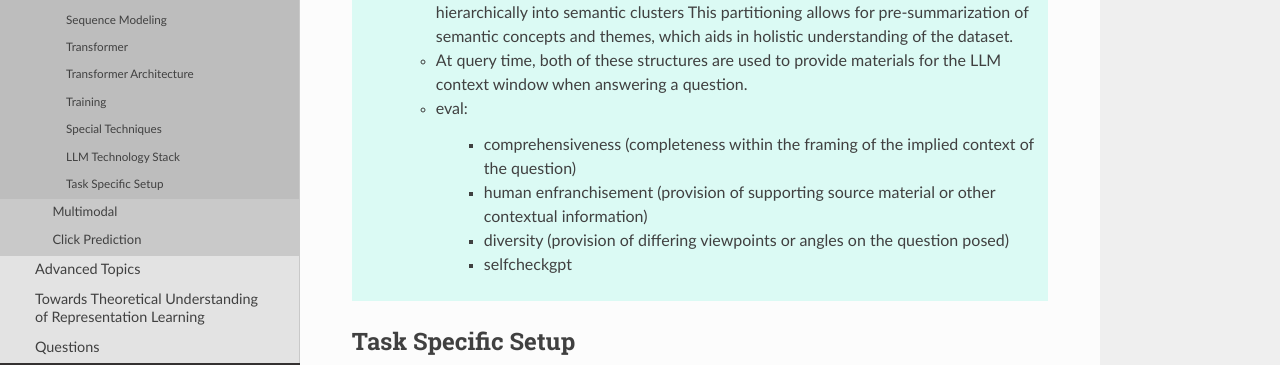
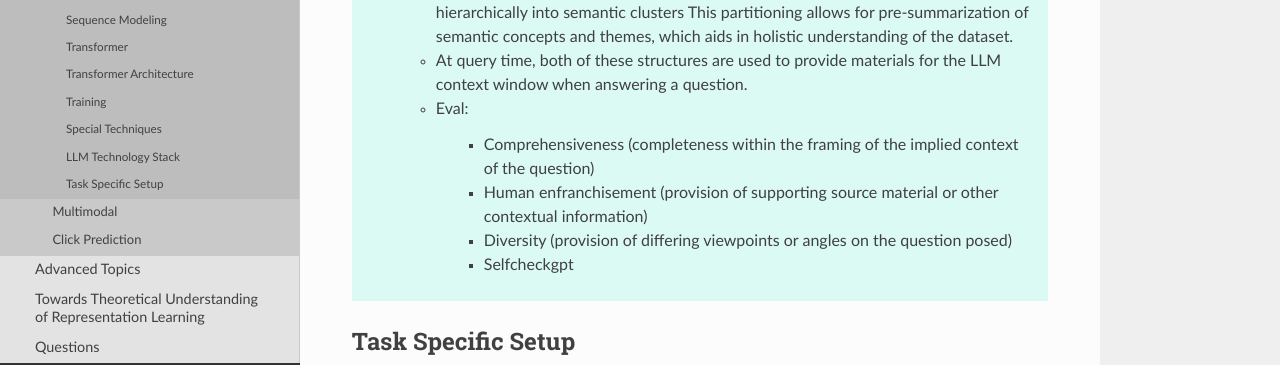
Before and after one commit to uselesstechjunks/leetcode, a Sphinx documentation site: the page built from docs/source/dl/application/nlp.rst, in a window 1280 px wide and 900 px high, scrolled down 16295 px. Shown: the part 159-524 px from the top of the window. Built offline with Sphinx 7.4.7 and the Read the Docs theme 2.0.0, drawn with Linux system fonts in a browser that asks for light colours; some of the changed text lies outside the part shown.

Commit message:
Update nlp.rst

```diff
--- a/docs/source/dl/application/nlp.rst
+++ b/docs/source/dl/application/nlp.rst
@@ -512,6 +512,7 @@ In-context
 		- Prepend top doc in textual format as-is to the query as a part of the prompt for the LM to generate.
 		- What we pass to the decoder: prompt with Z_top in it.
 		- Issues: problematic for multiple docs (!)
+
 In-context/Seq2Seq/Decoder
 ^^^^^^^^^^^^^^^^^^^^^^^^^^^^^^^^^^^^^^^^^^^^^^^^^^^^^^^^^^^^^^^^^^^^^^^^^^^^^^^^^^^^^^^^^
 .. important::
@@ -524,6 +525,7 @@ In-context/Seq2Seq/Decoder
 		- Rescale the softmax with p(Z_k | X) and marginalize.
 		- Pass the marginalized softmax to the decoder.
 		- Issues: k forward passes at each token.
+
 Decoder Only
 ^^^^^^^^^^^^^^^^^^^^^^^^^^^^^^^^^^^^^^^^^^^^^^^^^^^^^^^^^^^^^^^^^^^^^^^^^^^^^^^^^^^^^^^^^
 .. important::
@@ -536,6 +538,7 @@ Decoder Only
 		- Do the same in the original sequence p_decode(Y_i | Z_1..{i-1}).
 		- Interpolate between these using a hyperparameter.
 		- Issues: k forward passes + retrieval at each token.
+
 Retriever trainable RAG
 -----------------------------------------------------------------------------------------
 Seq2Seq
@@ -576,7 +579,7 @@ RAG for Global Knowledge
 		- answering a question requires traversing disparate pieces of information through their shared attributes
 		- holistically understand summarized semantic concepts over large data collections or even singular large documents.
 
-	- Graph rag: https://microsoft.github.io/graphrag/
+	- Graph RAG: https://microsoft.github.io/graphrag/
 
 		.. note::
 			- Source documents -> Text Chunks: Note: Tradeoff P/R in chunk-size with number of LLM calls vs quality of extraction (due to lost in the middle)
@@ -606,12 +609,12 @@ RAG for Global Knowledge
 		- The LLM processes the entire private dataset, creating references to all entities and relationships within the source data, which are then used to create an LLM-generated knowledge graph.
 		- This graph is then used to create a bottom-up clustering that organizes the data hierarchically into semantic clusters This partitioning allows for pre-summarization of semantic concepts and themes, which aids in holistic understanding of the dataset.
 		- At query time, both of these structures are used to provide materials for the LLM context window when answering a question.
-		- eval:
+		- Eval:
 
-			- comprehensiveness (completeness within the framing of the implied context of the question)
-			- human enfranchisement (provision of supporting source material or other contextual information)
-			- diversity (provision of differing viewpoints or angles on the question posed)
-			- selfcheckgpt
+			- Comprehensiveness (completeness within the framing of the implied context of the question)
+			- Human enfranchisement (provision of supporting source material or other contextual information)
+			- Diversity (provision of differing viewpoints or angles on the question posed)
+			- Selfcheckgpt
 
 *****************************************************************************************
 Task Specific Setup
```
Also changed, not shown: other parts of docs/source/dl/application/nlp.rst (+1 -1 lines).
